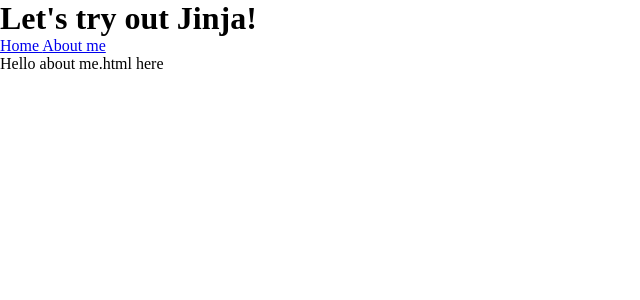
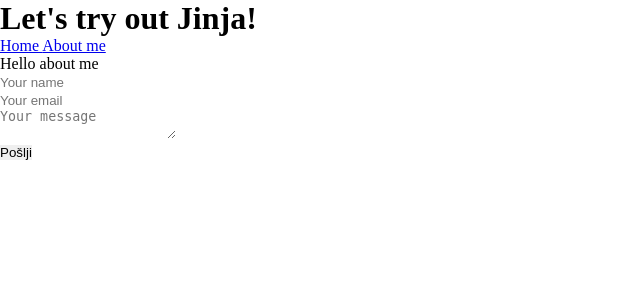
Before and after one commit to nerzen/SmartNinjaWebDevFourthProject, a Flask app: page /about in a window 1280 px wide. Shown: the top 300 px of the page, without its empty margins (0-640 px from the left). Run offline with Flask 2, Linux system fonts and the light colour scheme.

Commit message:
Add method POST & Contact form

```diff
--- a/main.py
+++ b/main.py
@@ -1,4 +1,4 @@
-from flask import Flask, render_template
+from flask import Flask, render_template, request
 import datetime
 app = Flask (__name__)
 
@@ -19,5 +19,15 @@ def about():
 def portfolio():
     return render_template("portfolio.html")
 
+@app.route("/contact", methods =["POST"])
+def contact():
+    contact_name = request.form.get('contact-name')
+    contact_email = request.form.get('contact-email')
+    contact_message = request.form.get('contact-message')
+    print(contact_name)
+    print(contact_email)
+    print(contact_message)
+    return render_template("succes.html")
+
 if __name__ == "__main__":
     app.run(use_reloader = True)
--- a/templates/about.html
+++ b/templates/about.html
@@ -1,4 +1,13 @@
 {% extends "base.html" %}
 {% block content %}
-<p>Hello about me.html here</p>
+<p>Hello about me</p>
+<form method = "POST" action="/contact">
+    <input type = "text" name="contact-name" placeholder="Your name">
+    <br>
+    <input type = "text" name="contact-email" placeholder="Your email">
+    <br>
+    <textarea name="contact-message" placeholder = "Your message"></textarea>
+    <br>
+    <button type ="submit"> Pošlji </button>
+</form>
 {% endblock content %}
```
Also changed, not shown: templates/succes.html (added, +8 -0 lines).
